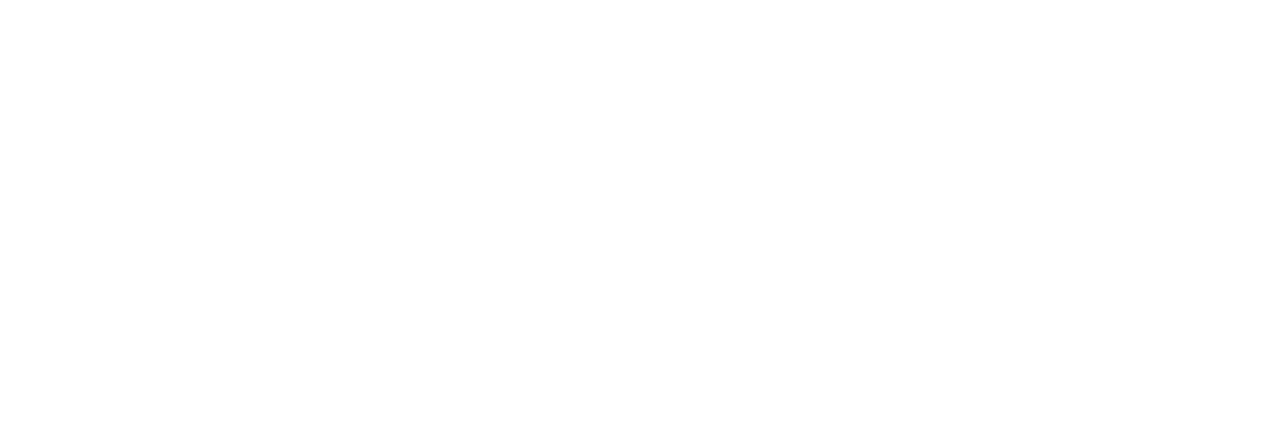
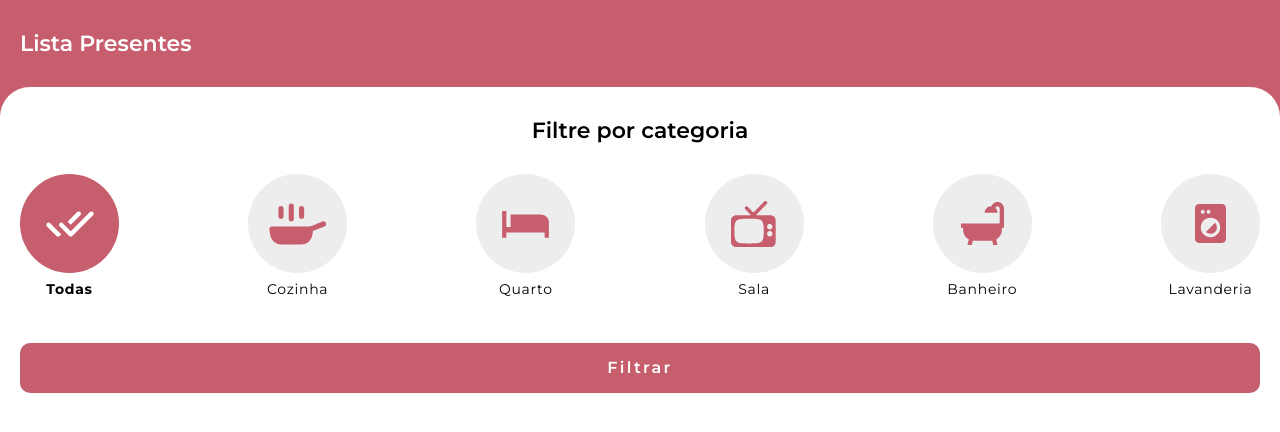
Before and after one commit to GabeCris/GiftList, a React (Create React App) app: page /filter in a window 1280 px wide. Before the commit this address had no page. Shown: the top 432 px of the page. Built offline with nearby package versions, Linux system fonts and the light colour scheme.

Commit message:
feat: product page started

```diff
--- a/src/App.js
+++ b/src/App.js
@@ -2,20 +2,21 @@ import React from "react";
 import { BrowserRouter, Routes, Route } from "react-router-dom";
 import Filter from "./pages/Filter";
 import InitialPage from "./pages/InitialPage";
-import './styles/global.scss';
+import Products from "./pages/Products/Products";
+import "./styles/global.scss";
 
 const App = () => {
     return (
         <>
-          <BrowserRouter>
-            <Routes>
-              <Route path="/" element={<Filter/>}/>
-
-            </Routes>
-          </BrowserRouter>
+            <BrowserRouter>
+                <Routes>
+                    <Route path="/" element={<InitialPage />} />
+                    <Route path="/filter" element={<Filter />} />
+                    <Route path="/products" element={<Products />} />
+                </Routes>
+            </BrowserRouter>
         </>
     );
 };
 
-
 export default App;
--- a/src/components/Button/Button.jsx
+++ b/src/components/Button/Button.jsx
@@ -1,7 +1,12 @@
 import React from "react";
+import { Link } from "react-router-dom";
 
-const Button = ({ label }) => {
-    return <button className="layout-button">{label}</button>;
+const Button = ({ label, url = "#" }) => {
+    return (
+        <button className="layout-button">
+            <Link to={url !== "#" ? "/" + url : url}>{label}</Link>
+        </button>
+    );
 };
 
 export default Button;
--- /dev/null
+++ b/src/components/Filter/Filter.jsx
@@ -0,0 +1,16 @@
+import React from "react";
+import { useFilter } from "../../contexts/FilterContext/FilterContext";
+import Button from "../Button";
+
+const Filter = () => {
+    const { selected } = useFilter();
+    return (
+        <section>
+            O filtro selecionado foi <b>{selected.label}</b>
+            {selected.icon}
+            <Button label={"Voltar"} url="filter"/>
+        </section>
+    );
+};
+
+export default Filter;
--- /dev/null
+++ b/src/components/Filter/index.js
@@ -0,0 +1 @@
+export {default} from './Filter'
--- a/src/contexts/FilterContext/FilterProvider.jsx
+++ b/src/contexts/FilterContext/FilterProvider.jsx
@@ -1,15 +1,19 @@
-import React, { useState } from 'react';
+import React, { useState } from "react";
+import { ConfirmIcon } from "../../components/Icons";
 
-import { FilterContext } from './FilterContext';
+import { FilterContext } from "./FilterContext";
 
-function FilterProvider({children}) {
-    const [selected, setSelected] = useState('Todas');
+function FilterProvider({ children }) {
+    const [selected, setSelected] = useState({
+        label: "Todas",
+        icon: <ConfirmIcon />,
+    });
 
     return (
         <FilterContext.Provider
             value={{
                 selected,
-        setSelected
+                setSelected,
             }}
         >
             {children}
--- a/src/pages/Filter/Filter.jsx
+++ b/src/pages/Filter/Filter.jsx
@@ -5,24 +5,26 @@ import { iconsFilterList } from "./List";
 import { useFilter } from "../../contexts/FilterContext/FilterContext";
 
 const InitialPage = () => {
-    const {selected, setSelected} = useFilter();
+    const { selected, setSelected } = useFilter();
     return (
         <Layout>
             <h2 className="layout-content-title">Filtre por categoria</h2>
             <section className="layout-filter-container">
-                {iconsFilterList.map(({label, icon}) => (
+                {iconsFilterList.map(({ label, icon }) => (
                     <>
                         <label
                             className="layout-filter-item"
                             htmlFor={label}
-                            onClick={()=> setSelected(label)}
+                            onClick={() =>
+                                setSelected({ label: label, icon: icon })
+                            }
                         >
                             <input
                                 type="radio"
                                 value={icon}
                                 name={"filter"}
                                 id={label}
-                                checked={selected === label}
+                                checked={selected.label === label}
                             />
                             <div className="layout-filter-box">{icon}</div>
                             <p className="layout-filter-label">{label}</p>
@@ -30,7 +32,7 @@ const InitialPage = () => {
                     </>
                 ))}
             </section>
-            <Button label={"Filtrar"} />
+            <Button label={"Filtrar"} url={"products"}/>
         </Layout>
     );
 };
--- a/src/pages/InitialPage/InitialPage.jsx
+++ b/src/pages/InitialPage/InitialPage.jsx
@@ -1,10 +1,12 @@
 import React from 'react'
+import Button from '../../components/Button'
 import Layout from '../../components/Layout/Layout'
 
 const InitialPage = () => {
   return (
     <Layout title={"Initial Page"}>
         Initial Page
+        <Button label={"Entrar"} url="filter"/>
     </Layout>
   )
 }
--- /dev/null
+++ b/src/pages/Products/Products.jsx
@@ -0,0 +1,13 @@
+import React from "react";
+import Layout from "../../components/Layout/Layout";
+import Filter from "../../components/Filter";
+
+const Products = () => {
+    return (
+        <Layout>
+            <Filter />
+        </Layout>
+    );
+};
+
+export default Products;
--- a/src/styles/global.scss
+++ b/src/styles/global.scss
@@ -26,12 +26,13 @@
         width: 100%;
         height: 100%;
         padding-inline: 20px;
+        padding-top: 30px;
         background-color: $white-color;
         border-radius: 30px 30px 0 0;
         @include centralize($direction: column, $justify: flex-start);
         &-title{
         @include title($color: $black-color);
-            margin-block: 30px;
+            margin-bottom: 30px;
         }
     }
     &-filter{
@@ -73,23 +74,30 @@ color: #000000;
             width: 100%;
             flex-wrap: wrap;
             row-gap: 30px;
-            margin-bottom: 45px;
+            margin-bottom: 15px;
             @include centralize();
             justify-content: space-between;
         }
     }
     &-button{
+        margin-top: 30px;
         width: 100%;
         height: 50px;
         border-radius: 10px;
         background-color: $primary-color;
         @include centralize;
-        color: $white-color;
-        font-weight: 600;
-        font-size: 16px;
-        line-height: 20px;
-        letter-spacing: 0.15em;
         outline: none;
         border: none;
+        a{
+            color: $white-color;
+            font-weight: 600;
+            font-size: 16px;
+            line-height: 20px;
+            letter-spacing: 0.15em;
+            width: 100%;
+            height: 100%;
+            @include centralize;
+            text-decoration: none;
+        }
     }
 }
```
Also changed, not shown: src/pages/Products/index.js (added). Lines whose indentation alone changed are shown as unchanged.
